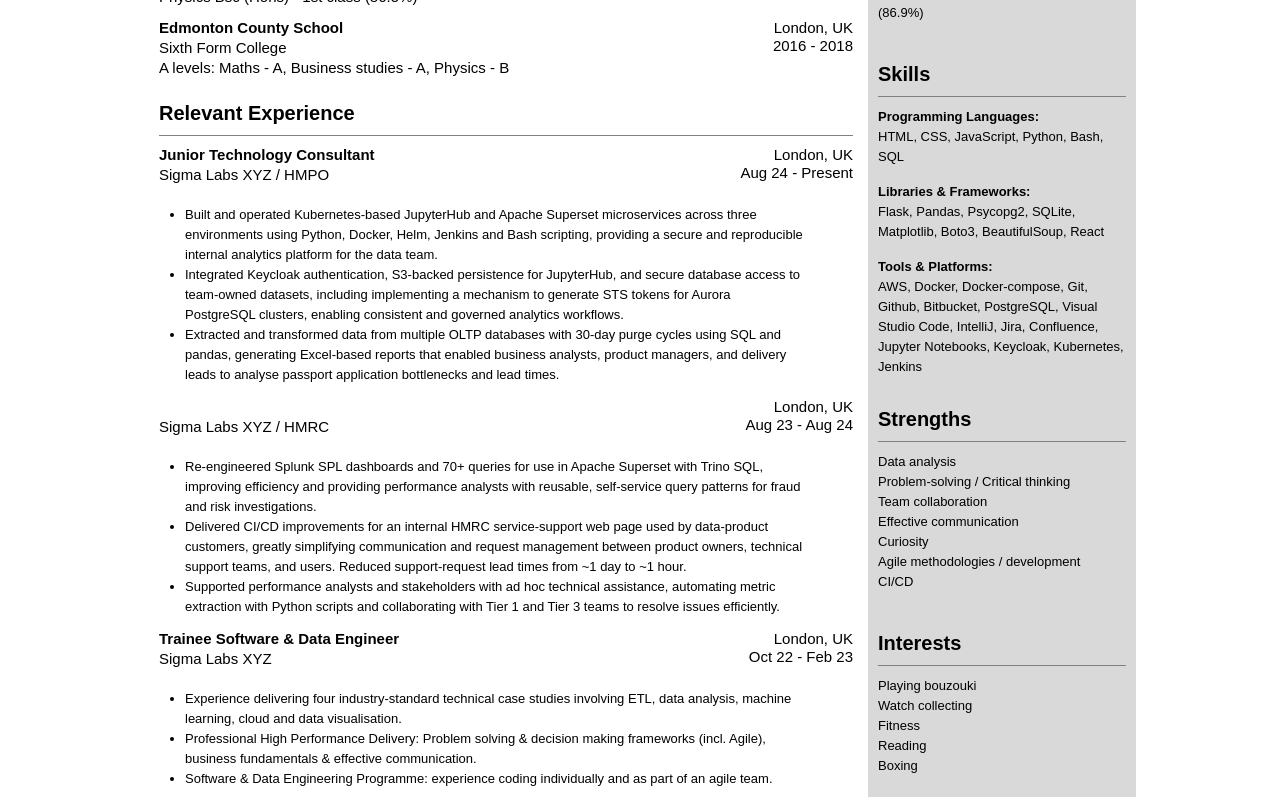
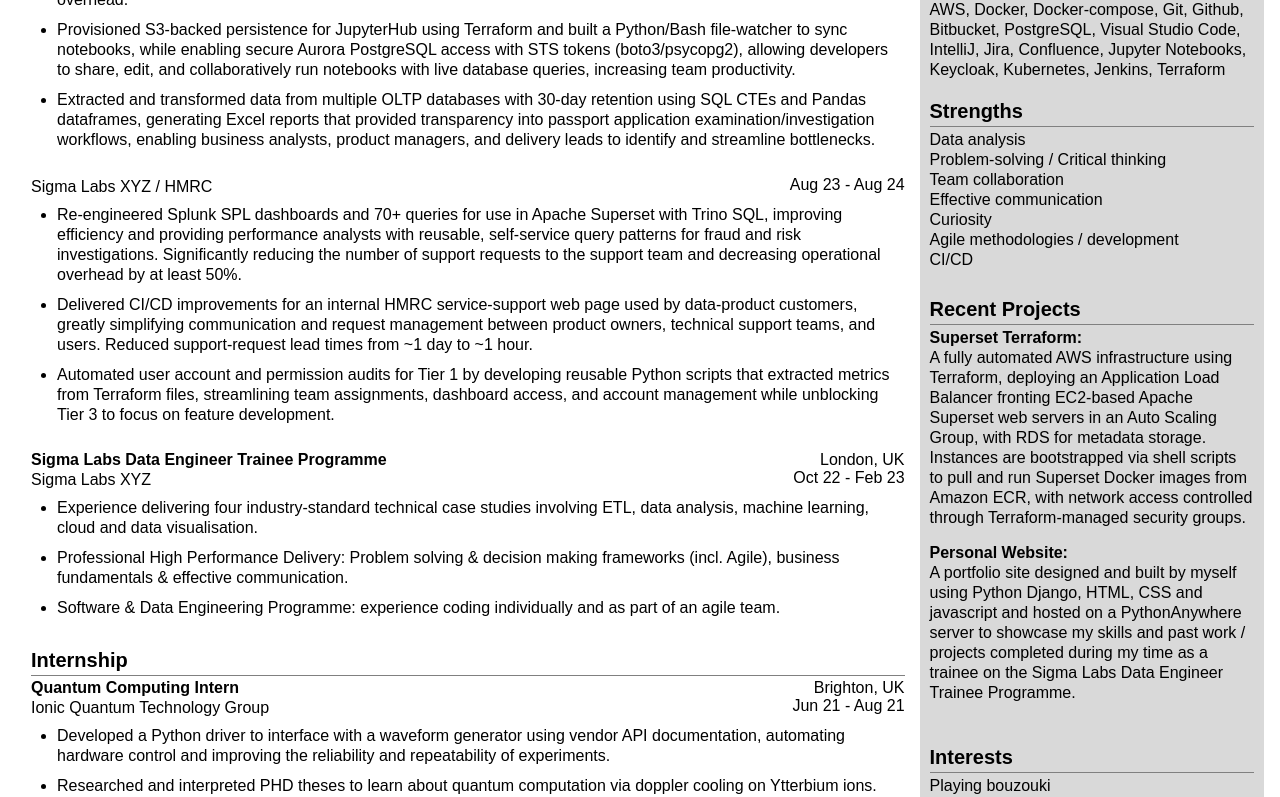
Before and after one commit to Eros-code/Eros-react-cv, a React (Vite) app in the folder my-first-vite-project/: page / in a window 1280 px wide. Shown: the part 640-1437 px from the top of the page. Built offline with nearby package versions, Linux system fonts and the light colour scheme.

Commit message:
Update experience to include impact of each bullet point and re-include recent projects

```diff
--- a/my-first-vite-project/components/Intro.jsx
+++ b/my-first-vite-project/components/Intro.jsx
@@ -47,7 +47,7 @@
           <strong> Achillea</strong>
         </h1>
         <h1 className="header-desc" id="job-title">
-          <strong>Junior Technology Consultant</strong>
+          <strong>Technology Consultant</strong>
         </h1>
         <hr />
         <ContactInfo />
@@ -57,7 +57,7 @@
         </h1>
         <h4 className="header-desc" id="intro-description">
           <span className="eros-name">
-            Results-driven Junior Technology Consultant and Data Engineer with
+            Results-driven Technology Consultant and trained Data Engineer with
             hands-on experience in data migration, SQL query optimization,
             dashboard development, and building internal analytics platforms.
             Proficient in Python, pandas, ETL, cloud technologies, and
--- a/my-first-vite-project/components/Main.jsx
+++ b/my-first-vite-project/components/Main.jsx
@@ -39,7 +39,7 @@
       <hr />
       <div className="row">
         <p className="p-row">
-          <strong>Junior Technology Consultant</strong>{" "}
+          <strong>Technology Consultant</strong>{" "}
           <span className="experience-title">
             London, UK <br /> Aug 24 - Present
           </span>
@@ -50,30 +50,30 @@
         <ul className="experience_bullets">
           <li>
             Built and operated Kubernetes-based JupyterHub and Apache Superset
-            microservices across three environments using Python, Docker, Helm,
-            Jenkins and Bash scripting, providing a secure and reproducible
-            internal analytics platform for the data team.
+            microservices with integrated Keycloak authentication across three
+            environments using Python, Docker, Helm, Jenkins and Bash scripting,
+            providing a secure, reproducible analytics platform and improving
+            developer experience by centralising tooling and removing local
+            setup overhead.
           </li>
           <li>
-            Integrated Keycloak authentication, S3-backed persistence for
-            JupyterHub, and secure database access to team-owned datasets,
-            including implementing a mechanism to generate STS tokens for Aurora
-            PostgreSQL clusters, enabling consistent and governed analytics
-            workflows.
+            Provisioned S3-backed persistence for JupyterHub using Terraform and
+            built a Python/Bash file-watcher to sync notebooks, while enabling
+            secure Aurora PostgreSQL access with STS tokens (boto3/psycopg2),
+            allowing developers to share, edit, and collaboratively run
+            notebooks with live database queries, increasing team productivity.
           </li>
           <li>
             Extracted and transformed data from multiple OLTP databases with
-            30-day purge cycles using SQL and pandas, generating Excel-based
-            reports that enabled business analysts, product managers, and
-            delivery leads to analyse passport application bottlenecks and lead
-            times.
+            30-day retention using SQL CTEs and Pandas dataframes, generating
+            Excel reports that provided transparency into passport application
+            examination/investigation workflows, enabling business analysts,
+            product managers, and delivery leads to identify and streamline
+            bottlenecks.
           </li>
         </ul>
         <p className="p-row">
-          <p> </p>
-          <span className="experience-title">
-            London, UK <br /> Aug 23 - Aug 24
-          </span>
+          <span className="experience-title">Aug 23 - Aug 24</span>
         </p>
         <p>Sigma Labs XYZ / HMRC</p>
         <ul className="experience_bullets">
@@ -81,7 +81,9 @@
             Re-engineered Splunk SPL dashboards and 70+ queries for use in
             Apache Superset with Trino SQL, improving efficiency and providing
             performance analysts with reusable, self-service query patterns for
-            fraud and risk investigations.
+            fraud and risk investigations. Significantly reducing the number of
+            support requests to the support team and decreasing operational
+            overhead by at least 50%.
           </li>
           <li>
             Delivered CI/CD improvements for an internal HMRC service-support
@@ -91,16 +93,17 @@
             times from ~1 day to ~1 hour.
           </li>
           <li>
-            Supported performance analysts and stakeholders with ad hoc
-            technical assistance, automating metric extraction with Python
-            scripts and collaborating with Tier 1 and Tier 3 teams to resolve
-            issues efficiently.
+            Automated user account and permission audits for Tier 1 by
+            developing reusable Python scripts that extracted metrics from
+            Terraform files, streamlining team assignments, dashboard access,
+            and account management while unblocking Tier 3 to focus on feature
+            development.
           </li>
         </ul>
       </div>
       <div className="row">
         <p className="p-row">
-          <strong>Trainee Software & Data Engineer</strong>{" "}
+          <strong>Sigma Labs Data Engineer Trainee Programme</strong>{" "}
           <span className="experience-title">
             London, UK <br /> Oct 22 - Feb 23
           </span>
@@ -132,7 +135,9 @@
 function InternshipInfo() {
   return (
     <section>
-      <h1 className="section-heading" id="internship-heading">Internship</h1>
+      <h1 className="section-heading" id="internship-heading">
+        Internship
+      </h1>
       <hr />
       <div className="row">
         <p className="p-row">
@@ -146,16 +151,21 @@
       <div>
         <ul className="experience_bullets">
           <li>
-            Developed a driver in python which enabled communication between a
-            waveform generator and a computer by referencing API documentation.
+            Developed a Python driver to interface with a waveform generator
+            using vendor API documentation, automating hardware control and
+            improving the reliability and repeatability of experiments.
           </li>
           <li>
             Researched and interpreted PHD theses to learn about quantum
-            computation via doppler cooling on Ytterbium ions.
+            computation via doppler cooling on Ytterbium ions. Building domain
+            knowledge to support experimental simulation and software
+            development.
           </li>
           <li>
-            simulated waveforms by producing python functions that outputted
-            .csv files and performed fourier transformations on these waveforms.
+            Simulated waveforms by producing python functions that outputted
+            .csv files and performed fourier transformations on these waveforms,
+            enabling frequency-domain analysis and validation of signals prior
+            to experimental use.
           </li>
         </ul>
       </div>
--- a/my-first-vite-project/components/Skills.jsx
+++ b/my-first-vite-project/components/Skills.jsx
@@ -34,7 +34,7 @@
         </li>
         <li className="skills-bullet">
           Flask, Pandas, Psycopg2, SQLite,
-          Matplotlib, Boto3, BeautifulSoup, React
+          Matplotlib, Boto3, BeautifulSoup, Requests, SQLAlchemy, React
         </li>
 
         <li>
@@ -43,7 +43,7 @@
         <li className="skills-bullet">
           AWS, Docker, Docker-compose, Git, Github, Bitbucket,
           PostgreSQL, Visual Studio Code, IntelliJ, Jira, Confluence,
-          Jupyter Notebooks, Keycloak, Kubernetes, Jenkins
+          Jupyter Notebooks, Keycloak, Kubernetes, Jenkins, Terraform
         </li>
       </ul>
     </section>
@@ -74,25 +74,40 @@
 function RecentProjects() {
   return (
     <section>
-      <h1 className="section-heading" id="projects-heading">Recent Projects</h1>
+      <h1 className="section-heading" id="projects-heading">
+        Recent Projects
+      </h1>
       <hr />
       <ul className="modules-list">
-        <li>
+        {/* <li>
           <strong>FMOD dynamic music system UI:</strong>
         </li>
         <li className="skills-bullet">
           A html page connected to an FMOD project that allows user interaction
           to determine the state of a piece of music by adjusting sliders
           corresponding to their respective parameters.
+        </li> */}
+        <li>
+          <strong>Superset Terraform:</strong>
+        </li>
+        <li className="skills-bullet">
+          A fully automated AWS infrastructure using Terraform, deploying an
+          Application Load Balancer fronting EC2-based Apache Superset web
+          servers in an Auto Scaling Group, with RDS for metadata storage.
+          Instances are bootstrapped via shell scripts to pull and run Superset
+          Docker images from Amazon ECR, with network access controlled through
+          Terraform-managed security groups.
         </li>
         <li>
           <strong>Personal Website:</strong>
         </li>
         <li className="skills-bullet">
-          A portfolio site designed and built by myself using Django and hosted
-          on a PythonAnywhere server to showcase my skills and past work.
+          A portfolio site designed and built by myself using Python Django,
+          HTML, CSS and javascript and hosted on a PythonAnywhere server
+          to showcase my skills and past work / projects completed during my
+          time as a trainee on the Sigma Labs Data Engineer Trainee Programme.
         </li>
-        <li>
+        {/* <li>
           <strong>Deloton:</strong>
         </li>
         <li>
@@ -100,7 +115,7 @@
           containing the last 24 hours worth of data presented in a pdf format
           was built to capture and compare KPIs from data streamed from exercise
           bikes.
-        </li>
+        </li> */}
       </ul>
       <br />
     </section>
@@ -144,6 +159,7 @@
       <RelevantModules />
       <TechSkillsList />
       <Strengths />
+      <RecentProjects />
       <Interests />
     </div>
   );
--- a/my-first-vite-project/src/App.css
+++ b/my-first-vite-project/src/App.css
@@ -1,7 +1,6 @@
 #root {
   max-width: 1280px;
   margin: 0 auto;
-  padding: 2rem;
 }
 
 .logo {
@@ -46,7 +45,7 @@
   align-items: center;
   justify-content: center;
   gap: 1rem;
-  padding: 7rem;
+  padding: 1rem;
 }
 
 .page-container {
@@ -65,13 +64,14 @@
   border-radius: 10px;
   padding-left: 10px;
   padding-right: 10px;
-  max-width: 25%;
+  max-width: 26%;
 }
 
 .name {
   font-size: 50px;
   margin-top: 0px;
   margin-bottom: 10px;
+  margin-left: -4px;
 }
 
 .header-desc {
@@ -83,6 +83,7 @@
 .main-page-container {
   margin-right: 15px;
   margin-left: 15px;
+  margin-bottom: -25px;
 }
 
 #job-title {
@@ -94,6 +95,8 @@
 
 #intro-description {
   margin-top: 10px;
+  margin-bottom: 0px;
+  font-size: 12pt;
 }
 
 .eros-name {
@@ -105,6 +108,8 @@
 .info-list {
   list-style-type: none;
   line-height: 25px;
+  margin-top: 0px;
+  margin-bottom: 0px;
 }
 
 .info-list > li {
@@ -118,7 +123,7 @@
 .info-list,
 li,
 a {
-  font-size: 13px;
+  font-size: 12pt;
   margin-right: 10px;
 }
 
@@ -182,6 +187,7 @@
 section,
 h1 {
   font-size: 20px;
+  margin-top: 5px;
 }
 
 hr {
@@ -222,7 +228,7 @@
   padding-right: 0px;
 }
 .strengths-list > li {
-  font-size: 13px;
+  font-size: 12pt;
   line-height: 20px;
 }
 
@@ -242,32 +248,29 @@
 
 .row,
 p {
-  font-size: 15px;
+  font-size: 12pt;
   margin-top: 0px;
   line-height: 5px;
 }
 
-.education-title {
-  padding-top: 5px;
-}
-
 .experience_bullets {
-  font-size: 13px;
-  padding-right: 7%;
+  font-size: 12pt;
   margin-left: -14px;
   line-height: 20px;
+  margin-top: 0px;
 }
 
 .experience_bullets > li {
-  font-size: 13px;
+  font-size: 12pt;
+  margin-bottom: 10px;
 }
 
 .modules-list > li {
-  font-size: 13px;
+  font-size: 12pt;
   line-height: 20px;
 }
 .skills-list > li {
-  font-size: 13px;
+  font-size: 12pt;
   line-height: 20px;
 }
 
@@ -296,7 +299,7 @@
 }
 
 .interests-list > li {
-  font-size: 13px;
+  font-size: 12pt;
   line-height: 20px;
 }
 /* ====================== Interests Icons ================================ */
@@ -326,6 +329,11 @@
   font-family: "FontAwesome";
   padding-right: 5px;
   font-size: 20px;
+}
+
+hr {
+  margin-top: 3px;
+  margin-bottom: 3px;
 }
 
 /* ====================== Headings ================================ */
```
